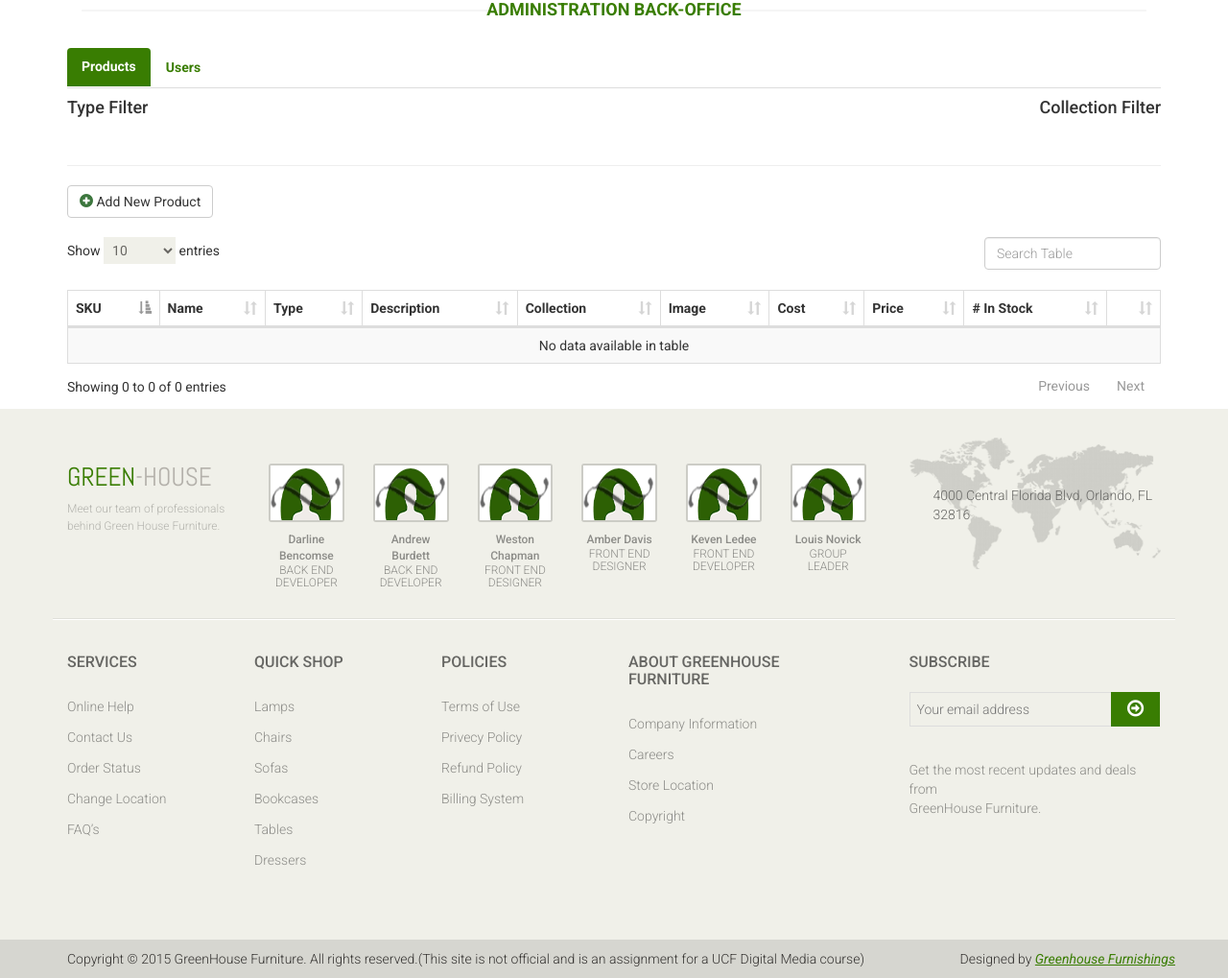
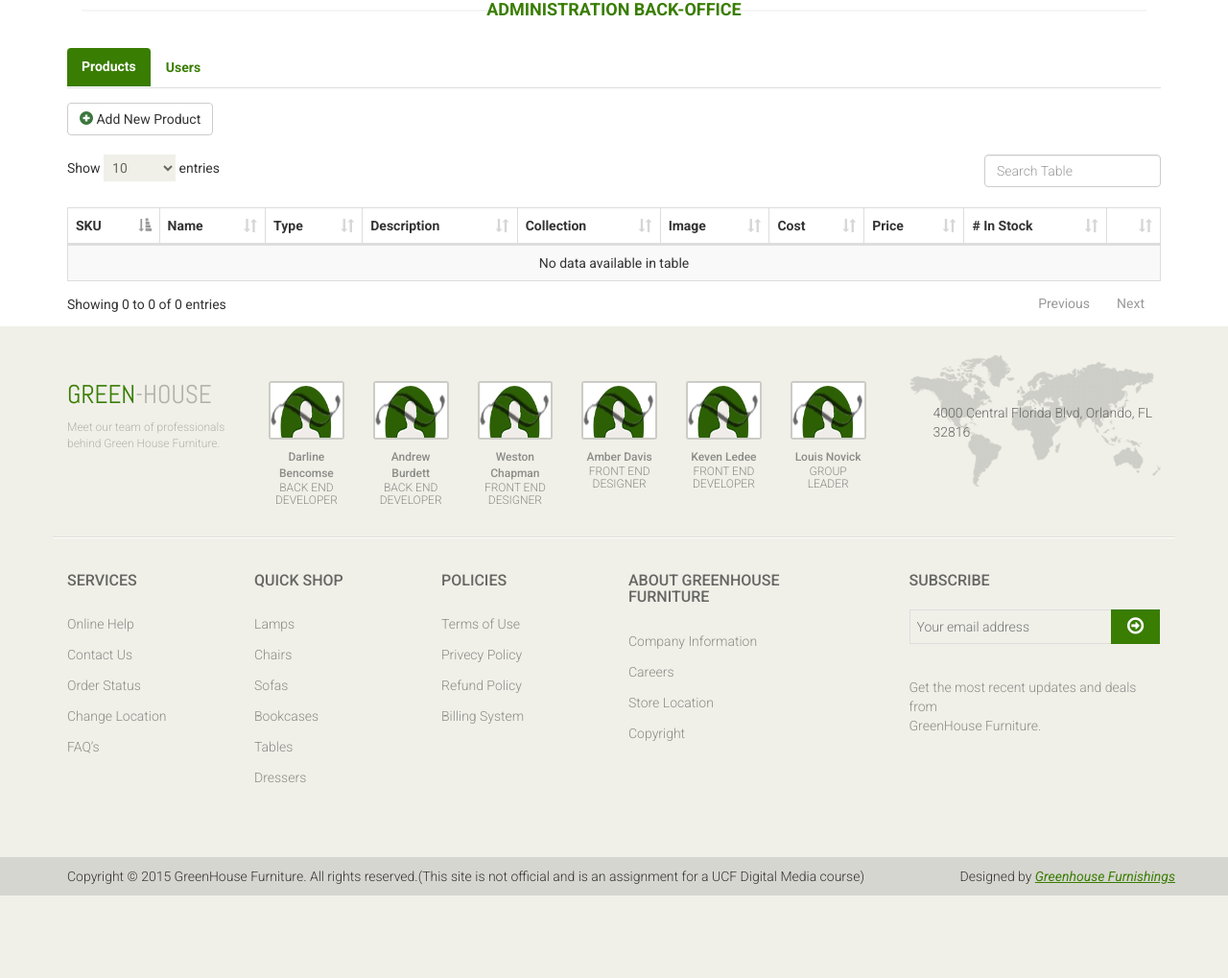
Before and after one commit to louisnovick/greenhousefurnishings, a PHP site: page /admin.php in a window 1280 px wide. Shown: the part 222-1241 px from the top of the page at 96% size. After the commit the page ends 1155 px from the top, so only its background shows below. Run offline with PHP 8.4, Linux system fonts and the light colour scheme; the visitor is signed in with stand-in values (Sample User, id 1); data that the repository does not hold is empty; a stand-in replaces the project's code that opens the database connection; some libraries are stand-ins or nearby versions.

Commit message:
removed filter buttons, removed cent '00' field in forms, removed table rebinding on CRUD and just went with a full postback

```diff
--- a/admin.php
+++ b/admin.php
@@ -160,37 +160,8 @@
 		  <div id="products" class="tab-pane fade in active">
 		    <div class="container">
 				<div class="row">
-					<div class="col-sm-6">
-						<h4>Type Filter</h4>
-						<div class="btn-group" role="group" aria-label="...">
-							<?php
-								while($row = mysqli_fetch_array($result_types)){
-									echo '
-	            						<button type="button" class="btn btn-default type-btn">'.ucfirst($row["type"]).'</button>
-									';
-								}
-							?>
-						</div>
-					</div>
-					<div class="col-sm-6">
-						<div class="pull-right">
-							<h4>Collection Filter</h4>
-							<div class="btn-group" role="group" aria-label="...">
-								<?php
-									while($row = mysqli_fetch_array($result_collections)){
-										echo '
-		            						<button type="button" class="btn btn-default collection-btn">'.ucfirst($row["collection"]).'</button>
-										';
-									}
-								?>
-							</div>
-						</div>
-					</div>
-				</div>
-				<hr>
-				<div class="row">
 					<div class="col-sm-12">
-					<?php if ($_SESSION["logged_in_user_access"] == "administrative") echo	'<div class="dat-bottom">
+					<?php if ($_SESSION["logged_in_user_access"] == "administrative") echo	'<div class="dat-bottom dat-top">
 							<button type="button" class="btn btn-default dat-bottom" aria-label="Left Align" data-toggle="modal" data-target="#new-product" onclick="NewProductPrep()">
 								<span class="glyphicon glyphicon-plus-sign" style="color:#3C763D" aria-hidden="true"></span> Add New Product
 							</button>
@@ -363,6 +334,7 @@
 			        success: function(data) {
 			        	//close the modal
 			        	$(".close").click();
+			        	location.reload();
 			        	//gimme status
 			        	//alert(data);
 			        },
@@ -386,6 +358,7 @@
 			        success: function(data) {
 			        	//close the modal
 			        	$(".close").click();
+			        	location.reload();
 			        	//gimme status
 			        	//alert(data);
 			        },
@@ -486,10 +459,11 @@
 		        data: form_data,
 		        success: function(data) {
 		        	//close the modal
-		    	$(".close").click();
-		        	prodTable.row.add([
+		    		//$(".close").click();
+		    		location.reload();
+		        	/*prodTable.row.add([
 		        		sku, name, type.capitalizeFirstLetter(), desc, col, "<img src='images/thumbnails/"+type+"s/"+imageTNName+"' alt='No Image' />", cost, price, stock, "<span class='edit-icon'><button type='button' class='btn btn-default get' data-toggle='modal' data-target='#edit-product' value='0' onclick='ProductInfoCallback(this.value)'>Edit</button></span>"
-		        	]).draw(true);
+		        	]).draw(true);*/
 		        },
 		        	//gimme status
 		        	//alert(data);
--- a/php/AdminCRUD.php
+++ b/php/AdminCRUD.php
@@ -19,7 +19,6 @@
             			    <div class="input-group">
             			      <div class="input-group-addon">$</div>
             			      <input type="number" class="form-control" id="price" placeholder="Amount" value="'.$row["price"].'">
-            			      <div class="input-group-addon">.00</div>
             			      </div>
             			</div>
             		</div>
@@ -89,7 +88,6 @@
             			    <div class="input-group">
             			      <div class="input-group-addon">$</div>
             			      <input type="number" class="form-control" id="cost" placeholder="Amount" value="'.$row["cost"].'">
-            			      <div class="input-group-addon">.00</div>
             			    </div>
             			</div>
             		</div>
@@ -138,7 +136,6 @@
         			    <div class="input-group">
         			      <div class="input-group-addon">$</div>
         			      <input type="number" class="form-control" id="price" placeholder="Amount">
-        			      <div class="input-group-addon">.00</div>
         			      </div>
         			</div>
         		</div>
@@ -208,7 +205,6 @@
         			    <div class="input-group">
         			      <div class="input-group-addon">$</div>
         			      <input type="number" class="form-control" id="cost" placeholder="Amount">
-        			      <div class="input-group-addon">.00</div>
         			    </div>
         			</div>
         		</div>
```
